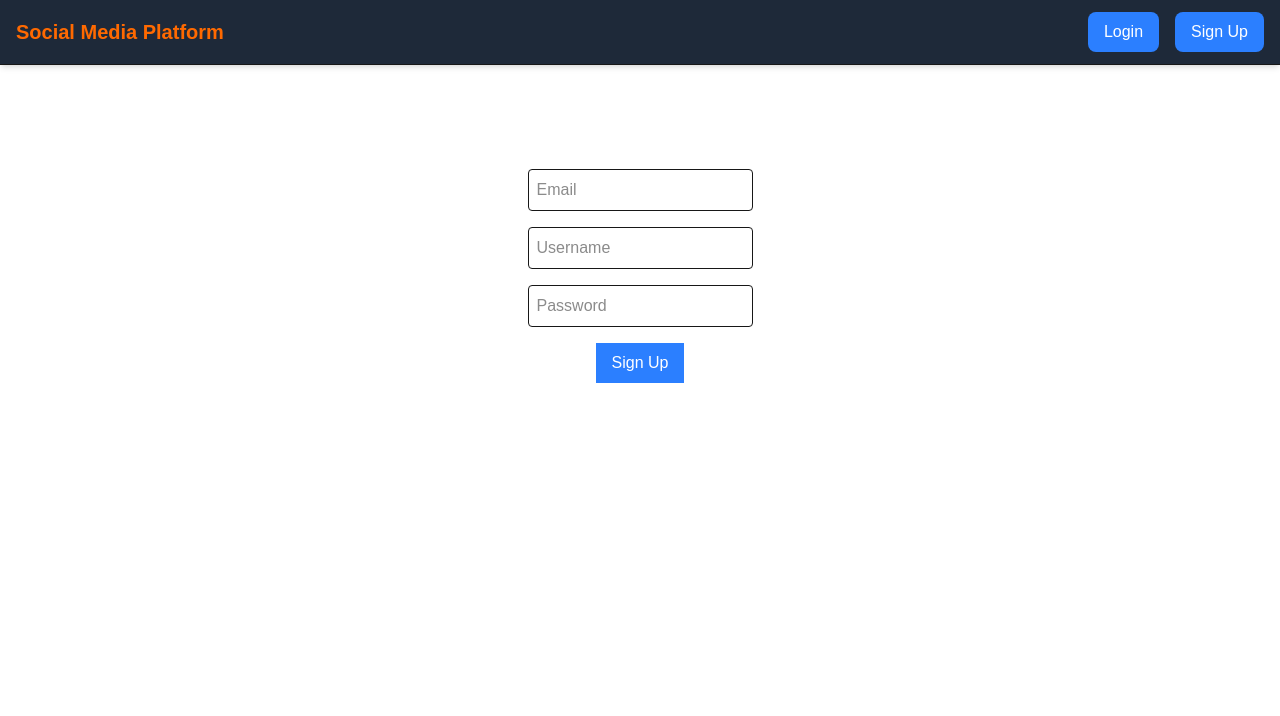
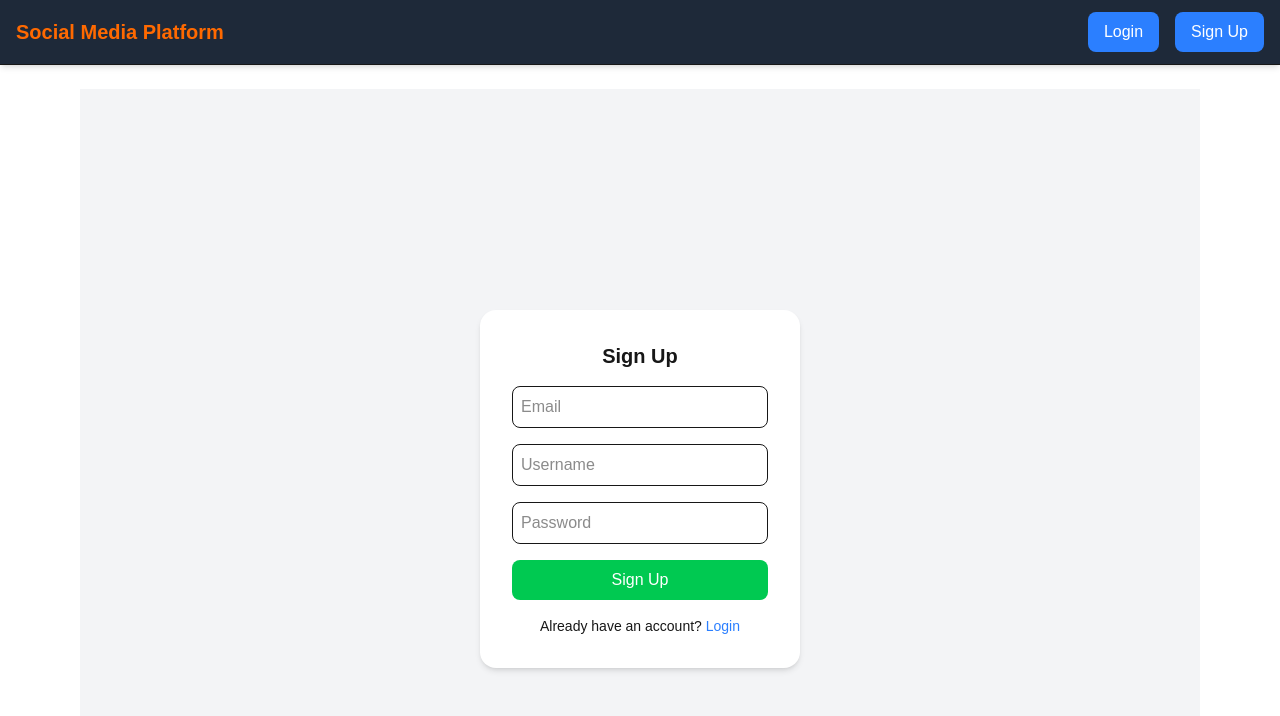
Before and after one commit to AswinVmm/Social-Media-Platform, a Next.js app in the folder frontend/: page /signup in a window 1280 px wide. Shown: the top 716 px of the page. Built offline with nearby package versions, Linux system fonts and the light colour scheme; no server answers.

Commit message:
signup changes

```diff
--- a/frontend/src/app/signup/page.tsx
+++ b/frontend/src/app/signup/page.tsx
@@ -6,31 +6,84 @@ import { useRouter } from "next/navigation";
 
 export default function Signup() {
     const router = useRouter();
+
     const [form, setForm] = useState({
         email: "",
         username: "",
         password: "",
     });
 
+    const [error, setError] = useState("");
+
     const handleSubmit = async () => {
         try {
             await API.post("/auth/signup", form);
             router.push("/login");
         } catch (err: any) {
-            console.error(err);
-            alert(err.response?.data?.message || "Signup failed");
+            setError(err.response?.data?.message || "Signup failed");
         }
     };
 
     return (
-        <div className="flex flex-col items-center mt-20 gap-4">
-            <input className="border p-2 rounded" placeholder="Email" value={form.email} onChange={(e) => setForm({ ...form, email: e.target.value })} />
-            <input className="border p-2 rounded" placeholder="Username" value={form.username} onChange={(e) => setForm({ ...form, username: e.target.value })} />
-            <input className="border p-2 rounded" placeholder="Password" type="password" value={form.password} onChange={(e) => setForm({ ...form, password: e.target.value })} />
+        <div className="min-h-screen flex items-center justify-center bg-gray-100">
 
-            <button onClick={handleSubmit} className="bg-blue-500 text-white px-4 py-2">
-                Sign Up
-            </button>
+            {error && (
+                <p className="text-red-500 text-sm absolute top-10">
+                    {error}
+                </p>
+            )}
+
+            <div className="bg-white p-8 rounded-2xl shadow-md w-80 flex flex-col gap-4">
+
+                <h1 className="text-xl font-bold text-center">
+                    Sign Up
+                </h1>
+
+                <input
+                    className="border p-2 rounded-lg"
+                    placeholder="Email"
+                    value={form.email}
+                    onChange={(e) =>
+                        setForm({ ...form, email: e.target.value })
+                    }
+                />
+
+                <input
+                    className="border p-2 rounded-lg"
+                    placeholder="Username"
+                    value={form.username}
+                    onChange={(e) =>
+                        setForm({ ...form, username: e.target.value })
+                    }
+                />
+
+                <input
+                    className="border p-2 rounded-lg"
+                    type="password"
+                    placeholder="Password"
+                    value={form.password}
+                    onChange={(e) =>
+                        setForm({ ...form, password: e.target.value })
+                    }
+                />
+
+                <button
+                    onClick={handleSubmit}
+                    className="bg-green-500 text-white py-2 rounded-lg hover:bg-green-600"
+                >
+                    Sign Up
+                </button>
+
+                <p className="text-sm text-center">
+                    Already have an account?{" "}
+                    <span
+                        className="text-blue-500 cursor-pointer"
+                        onClick={() => router.push("/login")}
+                    >
+                        Login
+                    </span>
+                </p>
+            </div>
         </div>
     );
 }
```
